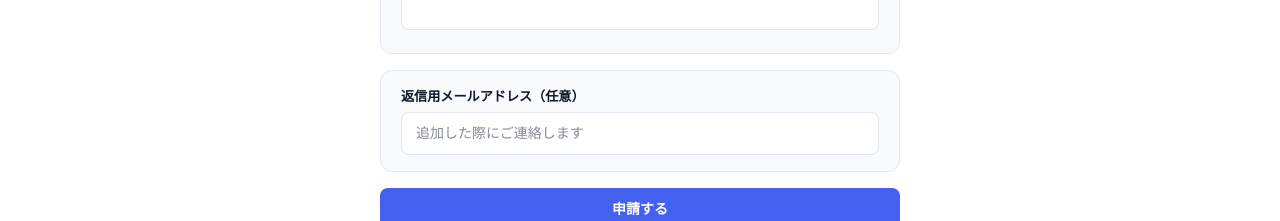
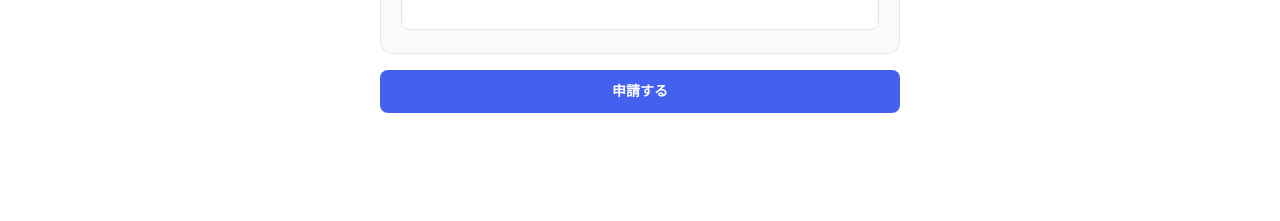
Before and after one commit to naaaaki/plainrank, a Next.js app: page /request-category in a window 1280 px wide. Shown: the part 441-662 px from the top of the page. Built offline with nearby package versions, Linux system fonts and the light colour scheme; no server answers.

Commit message:
fix: remove email field from category request form

```diff
--- a/src/app/request-category/page.tsx
+++ b/src/app/request-category/page.tsx
@@ -6,7 +6,6 @@ import { useState } from "react";
 export default function RequestCategoryPage() {
   const [name, setName] = useState("");
   const [description, setDescription] = useState("");
-  const [email, setEmail] = useState("");
   const [isSubmitting, setIsSubmitting] = useState(false);
   const [submitted, setSubmitted] = useState(false);
   const [errorMessage, setErrorMessage] = useState<string | null>(null);
@@ -56,7 +55,6 @@ export default function RequestCategoryPage() {
         body: JSON.stringify({
           name: name.trim(),
           description: description.trim() || undefined,
-          email: email.trim() || undefined,
         }),
       });
 
@@ -152,20 +150,6 @@ export default function RequestCategoryPage() {
             />
           </div>
 
-          <div style={sectionStyle}>
-            <label style={labelStyle} htmlFor="cat-email">
-              返信用メールアドレス（任意）
-            </label>
-            <input
-              id="cat-email"
-              type="email"
-              placeholder="追加した際にご連絡します"
-              value={email}
-              onChange={(e) => setEmail(e.target.value)}
-              style={inputStyle}
-            />
-          </div>
-
           {errorMessage && (
             <div style={{ padding: "10px 14px", background: "rgba(220,38,38,.06)", border: "1px solid rgba(220,38,38,.25)", borderRadius: "8px", fontSize: ".82rem", color: "#dc2626" }}>
               {errorMessage}
```
